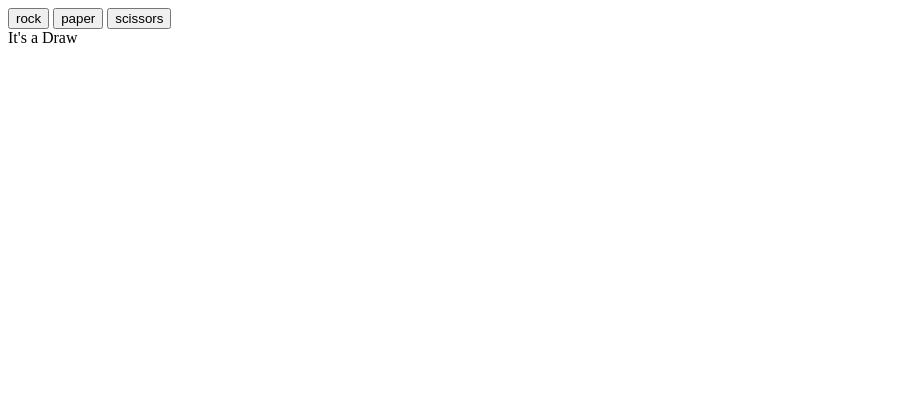
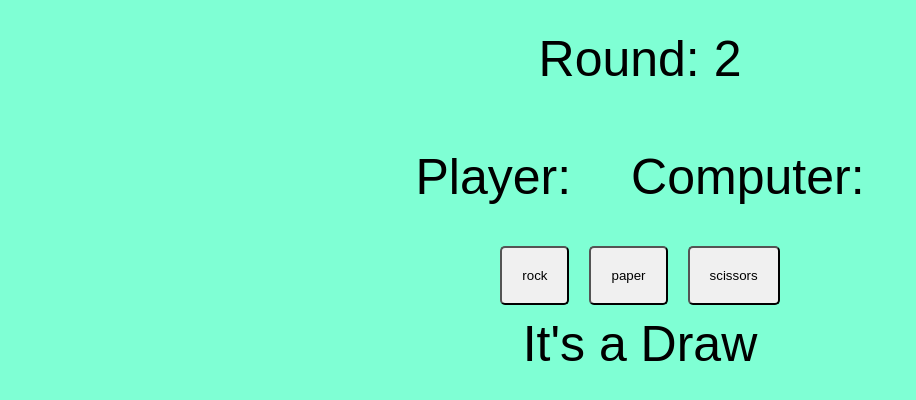
Before and after one commit to mayanksharma-1/rock-paper-scissors, a plain HTML site: page index.html in a window 1280 px wide. Both pictures are taken after a click on the button "rock". Shown: the whole page, without its empty margins (0-916 px from the left). Drawn offline with Linux system fonts and the light colour scheme.

Commit message:
Add score and round counters

```diff
--- a/index.html
+++ b/index.html
@@ -6,11 +6,19 @@
     <meta name="viewport" content="width=device-width, initial-scale=1.0">
     <title>Rock Paper Scissors</title>
     <script defer src="script.js"></script>
+    <link rel="stylesheet" href="style.css">
 </head>
 <body>
+    <div class="round">Round: 1</div>
+    <div class="scores">
+        <div class="playerscore">Player: </div>
+        <div class="computerscore">Computer: </div>
+    </div>
+    <div class="buttons">
     <button class="button" id="rock">rock</button>
     <button class="button" id="paper">paper</button>
     <button class="button" id="scissors">scissors</button>
-    <div class="answer">answer</div>
+    </div>
+    <div class="answer">answer:</div>
 </body>
 </html>
--- a/script.js
+++ b/script.js
@@ -13,7 +13,7 @@ function playRound(playerChoice,computerChoice) {
         return "It's a Draw ";
     }
     else if(computerChoice == 'scissors' && playerChoice == 'rock'){
-        return "Player wins";
+        return "player wins";
     }
     else if(computerChoice == 'paper' && playerChoice == 'rock'){
         return "computer wins";
@@ -34,17 +34,52 @@ function playRound(playerChoice,computerChoice) {
     return "player wins";
 }
 }
-
+function updateScore(result,score){
+    let round = document.querySelector(".round");
+    let playerScore = document.querySelector(".playerscore");
+    let computerScore = document.querySelector(".computerscore");
+    if (score.round>4){
+        round.innerText = "GAME IS OVER REFRESH TO RESTART";
+        return;
+    }
+    if(result=="player wins"){
+        score.round += 1;
+        score.player += 1;
+        round.innerText = `Round: ${score.round}`;
+        playerScore.innerText = `Player: ${score.player}`;
+        return score;
+    }
+    else if (result=="computer wins"){
+        score.round += 1;
+        score.computer += 1;
+        round.innerText = `Round: ${score.round}`;
+        computerScore.innerText = `Computer: ${score.computer}`;
+        return score;
+    }
+    else{
+        score.round += 1;
+        round.innerText = `Round: ${score.round}`;
+        return score;
+    }
+}
 function game(){
         const buttons = document.querySelectorAll(".button");
         let playerChoice = '';
+        let score = {
+            player : 0,
+            computer :0,
+            round:1,
+        };
+
         buttons.forEach((button)=>{
             button.addEventListener('click',event=>{playerChoice = event.target.id;
                 let computerChoice = getComputerChoice();
                 answerDiv = document.querySelector('.answer');
-                answerDiv.innerHTML = playRound(playerChoice,computerChoice);
+                let result = playRound(playerChoice,computerChoice);
+                answerDiv.innerHTML = result;
+                score = updateScore(result,score);
             });
         });
     }
 
-game();
+game()
--- a/style.css
+++ b/style.css
@@ -0,0 +1,45 @@
+body {
+    font-family: sans-serif;
+    margin: 0;
+    padding: 0;
+    background-color: aquamarine;
+  }
+.scores{
+  display: flex;
+  flex: 1;
+  justify-content: center;
+}
+.round{
+  text-align: center;
+}
+.playerscore,.computerscore,.round{
+  font-size: 50px;
+  padding: 20px;
+  margin: 10px;
+}
+.buttons{
+    display: flex;
+    flex: 1;
+    font-size: 100%;
+    justify-content: center;
+}
+
+.button {
+    background-color: #f0f0f0;
+    border-radius: 5px;
+    padding: 20px;
+    margin: 10px;
+    cursor: pointer;
+    color: #000;
+  }
+
+.button:hover {
+    background-color: #fff6a0;
+  }
+
+.answer {
+    font-size: 50px;
+    text-align: center;
+    margin: 0;
+    padding: 0;
+  }
```
